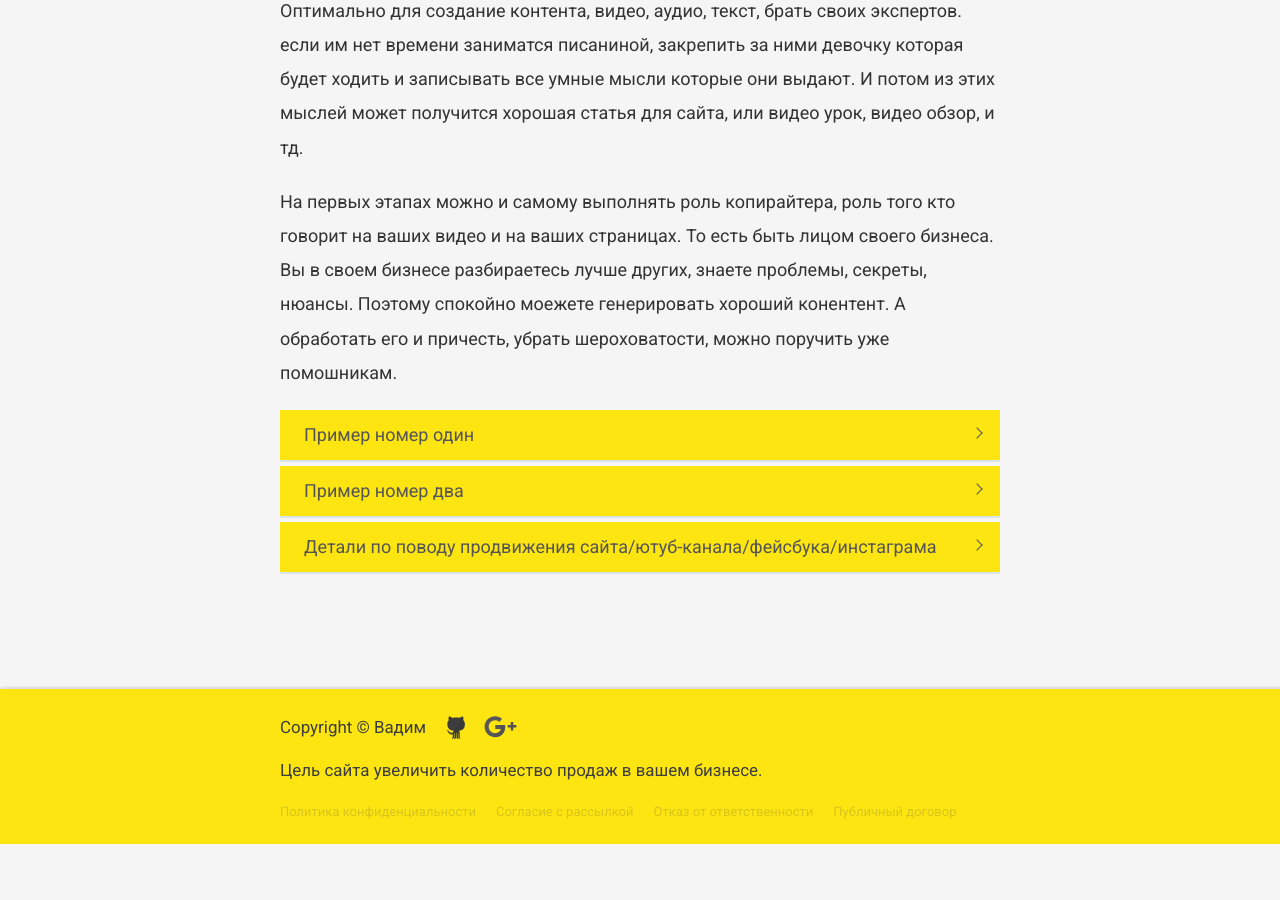
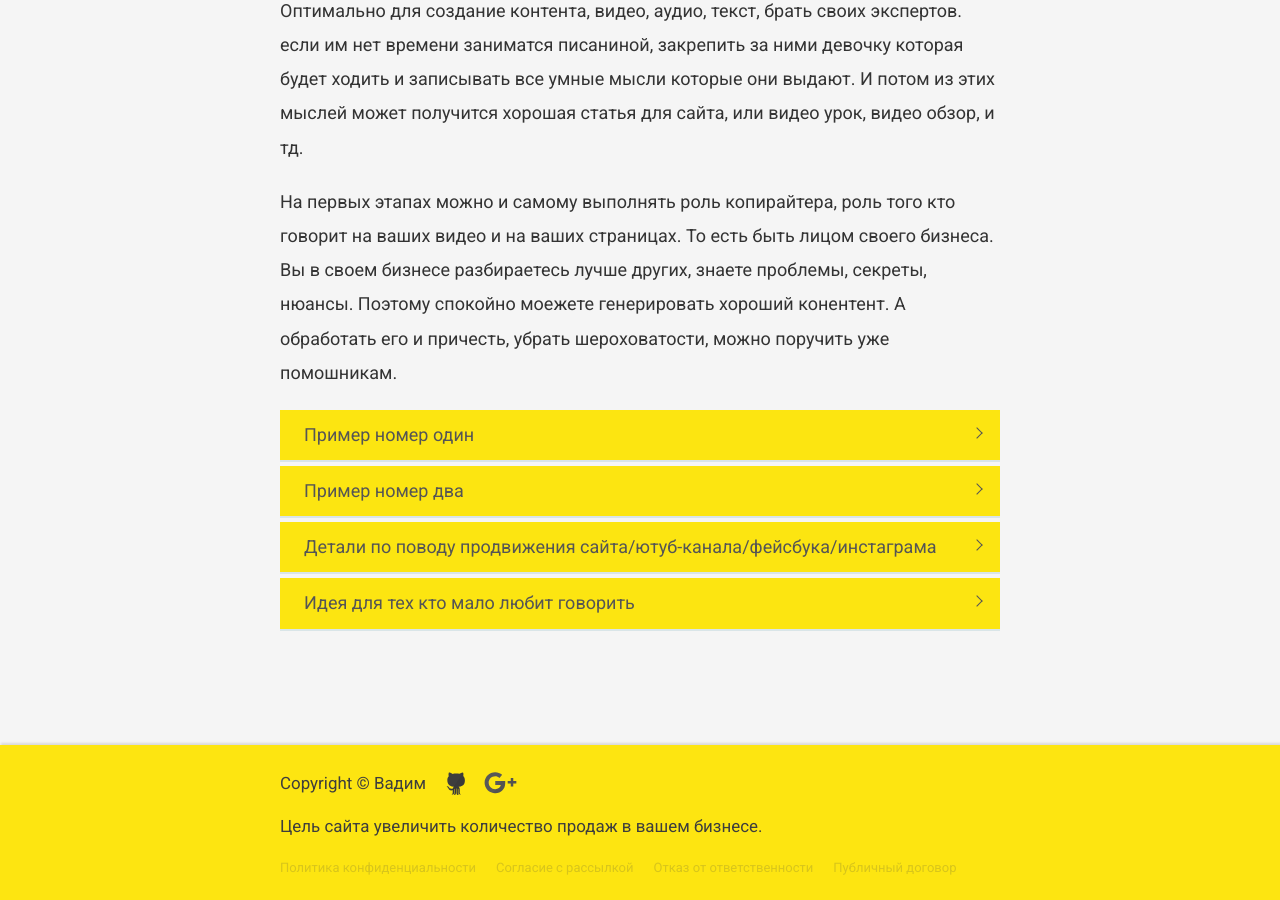
Before and after one commit to VadymVolos/vadymvolos.github.io, a Jekyll site: the page built from _posts/digital-marketing/2017-04-03-gde-nayti-horoshego-kopiraytera.md, in a window 1280 px wide and 900 px high, scrolled down 2371 px. Built offline with Jekyll 4.4.1, drawn with Linux system fonts in a browser that asks for light colours; nearby versions of some CDN libraries; comment, search, counter and statistics services are not loaded; before the commit the page ends 3215 px from its top, so only the background shows below that.

Commit message:
Update 2017-04-03-gde-nayti-horoshego-kopiraytera.md

```diff
--- a/_posts/digital-marketing/2017-04-03-gde-nayti-horoshego-kopiraytera.md
+++ b/_posts/digital-marketing/2017-04-03-gde-nayti-horoshego-kopiraytera.md
@@ -53,6 +53,14 @@
 		<p>Чем больше на сайте качественного материала, интересных страниц, тем больше ваш сайт интересен поисковым системам. Качество материала оценивается такими показателями: сколько времени пользователь был на это странице, сколько после этой страницы он просмотрел еще страниц на сайте, как часто заходит посетитель повторно на ваш сайт, сколько времени находится на сайте. И единственный вариант этого всего достичь, публиковать контент который интересен вашей аудитории. Контент нужен только вашей тематики, если вы будет распыляться на другие темы, аудитория будет сильно разношерстная и самое главное придется публиковать в сотни раз больше контента чтоб угодить этим всем разношерстным аудиториям. Поэтому результата легче достичь когда у вас контент на вашу уникальную тему.</p>
 		</div>
 	</li>
+	<li class="accordion-li">
+		<a class="accordion-a"><h3>Идея для тех кто мало любит говорить</h3></a>
+		<div class="accordion-content">
+		<p>
+		Если вы не сильн олюбите говорить, для вас есть классная идея! Делайте видео как вы работаете, можно без слов. Также фото дейлйте как вы работаете. Также фото и видео своего продукта, того что вы изготовили, сделалаи. Это будет намного круче чем писать текст. Плюс это время меньше занимает.
+		</p>
+		</div>
+	</li>
 
 
 
```
